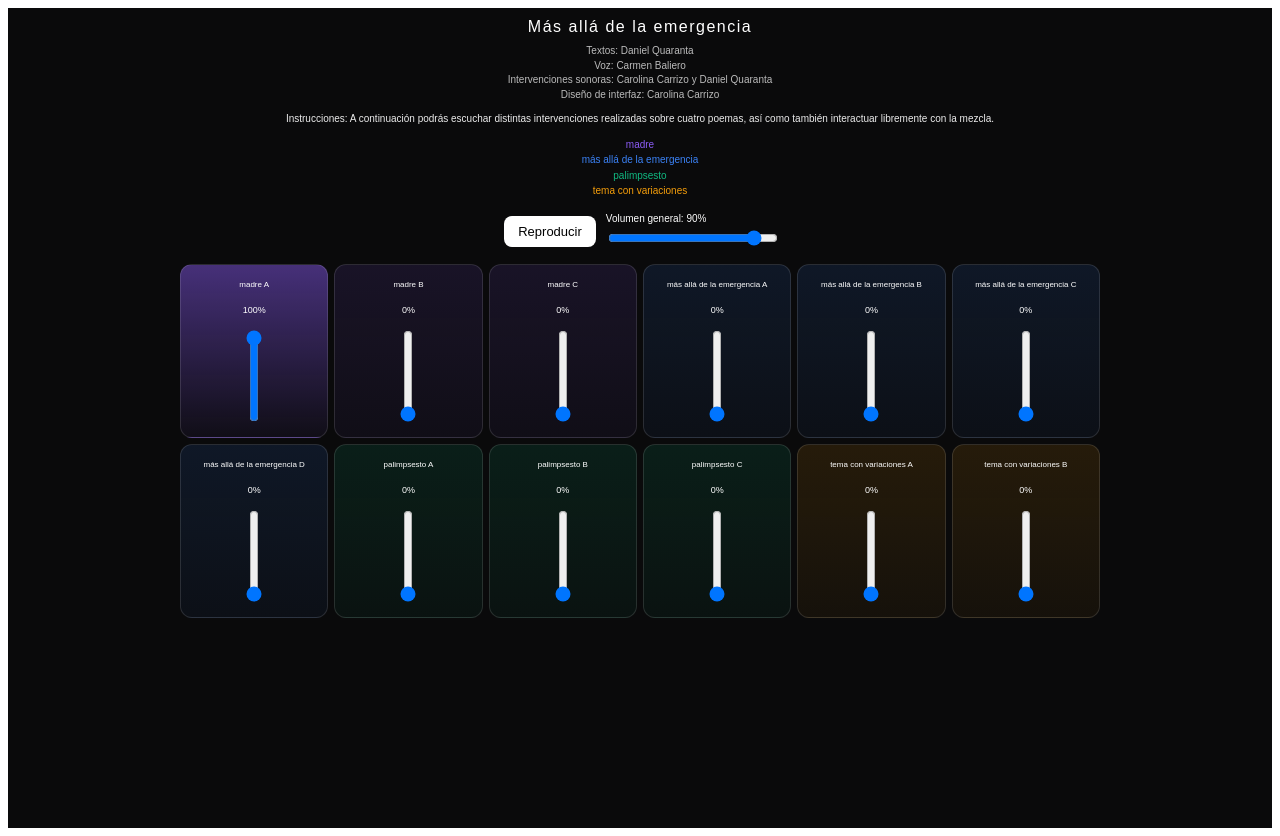
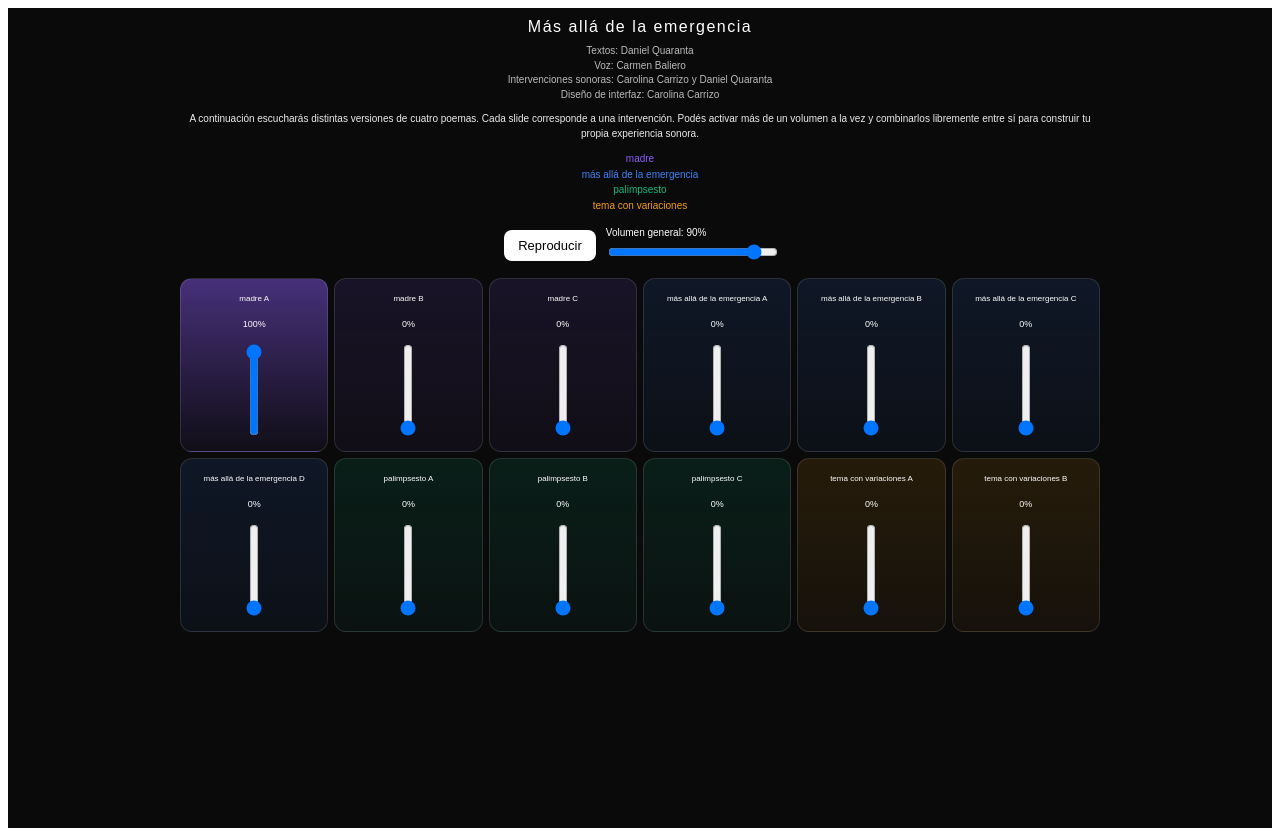
Before and after one commit to carrizocarolin/mixer, a Next.js app: page / in a window 1280 px wide. Built offline with nearby package versions, Linux system fonts and the light colour scheme.

Commit message:
Update page.jsx

```diff
--- a/app/page.jsx
+++ b/app/page.jsx
@@ -181,9 +181,7 @@ export default function Page() {
             opacity: 0.92,
           }}
         >
-          Instrucciones: A continuación podrás escuchar distintas intervenciones
-          realizadas sobre cuatro poemas, así como también interactuar libremente
-          con la mezcla.
+          A continuación escucharás distintas versiones de cuatro poemas. Cada slide corresponde a una intervención. Podés activar más de un volumen a la vez y combinarlos libremente entre sí para construir tu propia experiencia sonora.
         </div>
 
         <div
```
